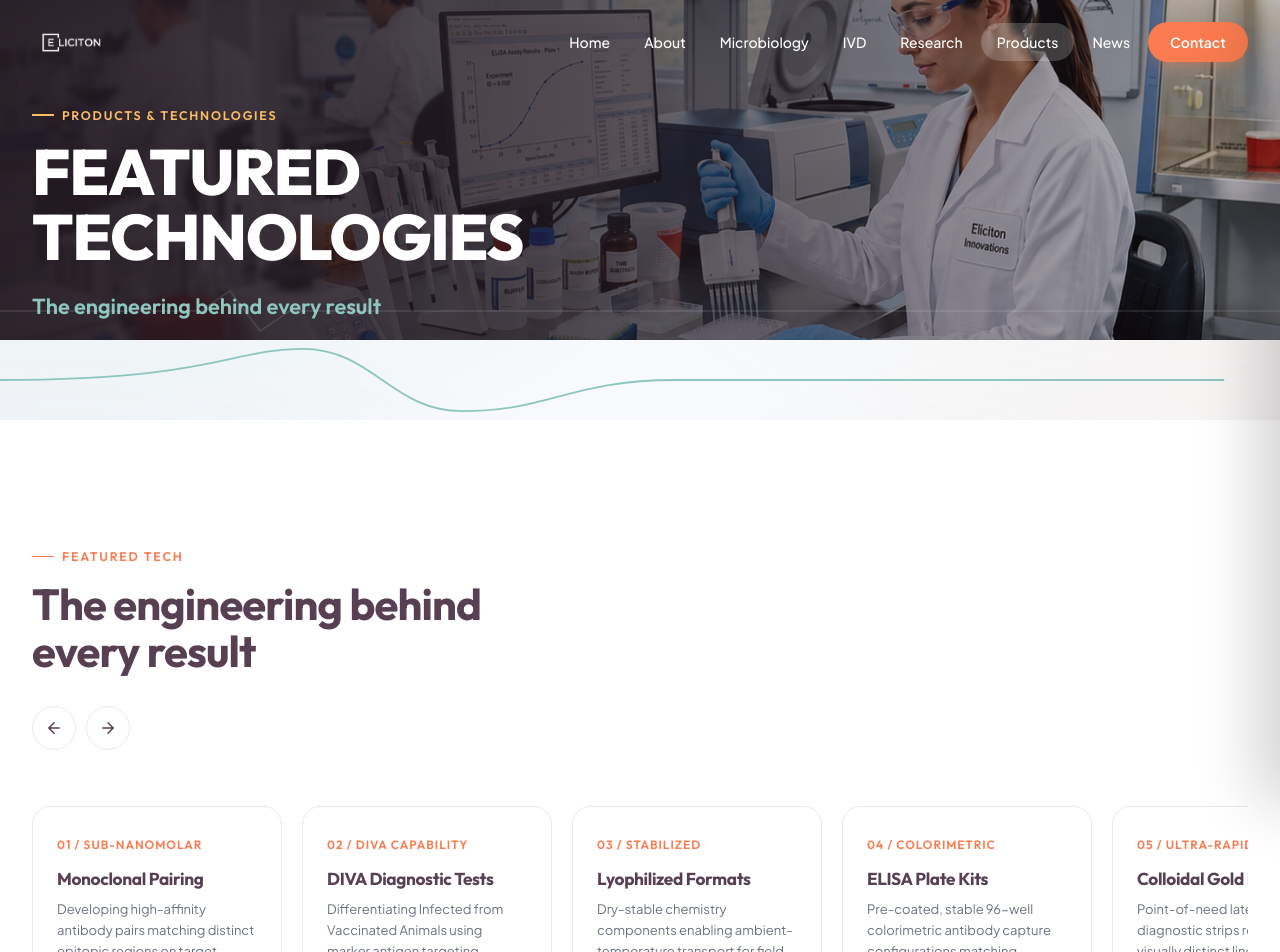
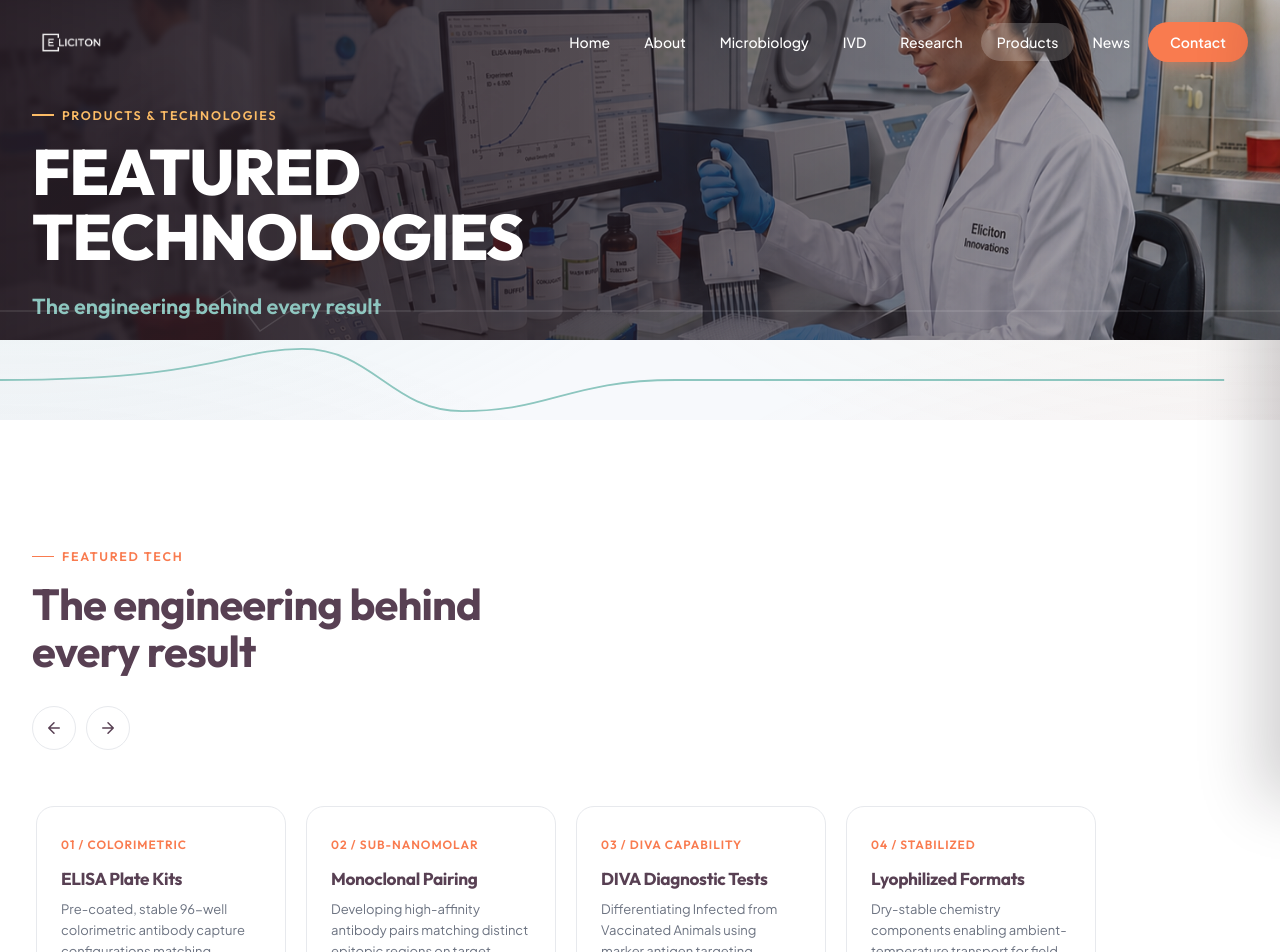
Before and after one commit to Triveni-104/eliciton-innovations, a React (Vite) app: page /products in a window 1280 px wide. Shown: the top 952 px of the page. Built offline with nearby package versions, Linux system fonts and the light colour scheme.

Commit message:
feat: add About and Products pages with component integration and interactive UI elements

```diff
--- a/src/pages/About.jsx
+++ b/src/pages/About.jsx
@@ -129,9 +129,9 @@ export default function About() {
 
           {/* ===== stats strip ===== */}
           <div className="stats-strip reveal-stagger" id="statsStrip">
-            <StatItem targetValue={98.5} label="ELISA Assay R² Accuracy" />
+            <StatItem targetValue={98.5} label="ELISA Assay Accuracy" />
             <StatItem targetValue={10} label="Zoonotic Pathogens Covered" />
-            <StatItem targetValue={15} suffix="Minutes" label="Lateral Flow Run Time" />
+            <StatItem targetValue={15} suffix=" Minutes" label="Lateral Flow Run Time" />
             <StatItem targetValue={15782} label="Validated Serum Samples" />
           </div>
         </div>
--- a/src/pages/Products.jsx
+++ b/src/pages/Products.jsx
@@ -46,10 +46,10 @@ export default function Products() {
             </div>
             <div className="tech-arrows">
               <button onClick={scrollPrev} aria-label="Previous technologies">
-                <svg viewBox="0 0 24 24" fill="none" strokeWidth="2" strokeLinecap="round" strokeLinejoin="round"><path d="M19 12H5M12 19l-7-7 7-7"/></svg>
+                <svg viewBox="0 0 24 24" fill="none" strokeWidth="2" strokeLinecap="round" strokeLinejoin="round"><path d="M19 12H5M12 19l-7-7 7-7" /></svg>
               </button>
               <button onClick={scrollNext} aria-label="Next technologies">
-                <svg viewBox="0 0 24 24" fill="none" strokeWidth="2" strokeLinecap="round" strokeLinejoin="round"><path d="M5 12h14M12 5l7 7-7 7"/></svg>
+                <svg viewBox="0 0 24 24" fill="none" strokeWidth="2" strokeLinecap="round" strokeLinejoin="round"><path d="M5 12h14M12 5l7 7-7 7" /></svg>
               </button>
             </div>
           </div>
@@ -57,34 +57,30 @@ export default function Products() {
           <div className="tech-scroll reveal" ref={techScrollRef} id="techScroll">
 
             <div className="tech-card">
-              <div className="tech-num">01 / SUB-NANOMOLAR</div>
+              <div className="tech-num">01 / COLORIMETRIC</div>
+              <h4>ELISA Plate Kits</h4>
+              <p>Pre-coated, stable 96-well colorimetric antibody capture configurations matching industry plate readers.</p>
+            </div>
+
+            <div className="tech-card">
+              <div className="tech-num">02 / SUB-NANOMOLAR</div>
               <h4>Monoclonal Pairing</h4>
               <p>Developing high-affinity antibody pairs matching distinct epitopic regions on target veterinary pathogen isolates.</p>
             </div>
 
             <div className="tech-card">
-              <div className="tech-num">02 / DIVA CAPABILITY</div>
+              <div className="tech-num">03 / DIVA CAPABILITY</div>
               <h4>DIVA Diagnostic Tests</h4>
               <p>Differentiating Infected from Vaccinated Animals using marker antigen targeting configurations.</p>
             </div>
 
             <div className="tech-card">
-              <div className="tech-num">03 / STABILIZED</div>
+              <div className="tech-num">04 / STABILIZED</div>
               <h4>Lyophilized Formats</h4>
               <p>Dry-stable chemistry components enabling ambient-temperature transport for field diagnostic operations.</p>
             </div>
 
-            <div className="tech-card">
-              <div className="tech-num">04 / COLORIMETRIC</div>
-              <h4>ELISA Plate Kits</h4>
-              <p>Pre-coated, stable 96-well colorimetric antibody capture configurations matching industry plate readers.</p>
-            </div>
 
-            <div className="tech-card">
-              <div className="tech-num">05 / ULTRA-RAPID</div>
-              <h4>Colloidal Gold LFAs</h4>
-              <p>Point-of-need lateral flow diagnostic strips returning visually distinct line developments in minutes.</p>
-            </div>
 
           </div>
         </div>
```
